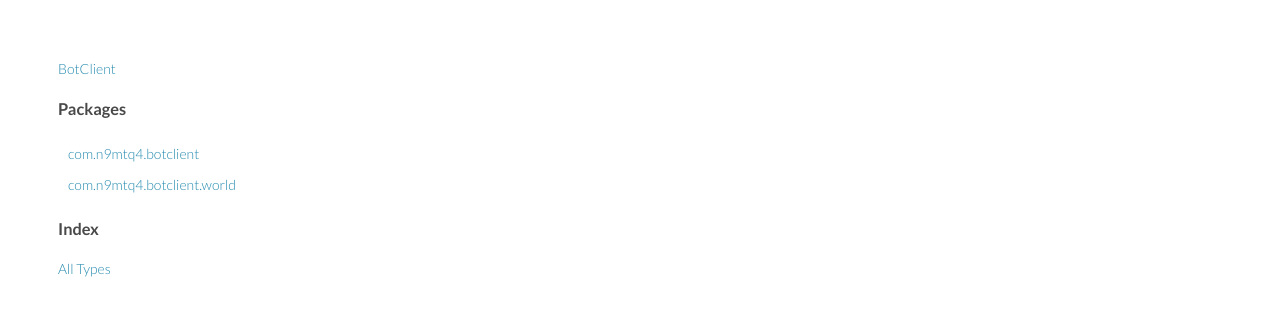
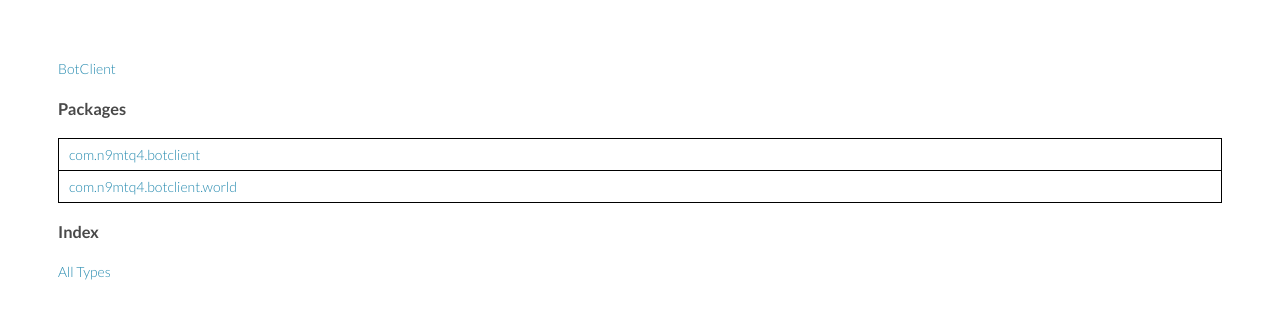
Before and after one commit to RMHSProgrammingClub/Bot-Client, a plain HTML site: page doc/-bot-client/index.html in a window 1280 px wide. Drawn offline with Linux system fonts and the light colour scheme.

Commit message:
table borders

```diff
--- a/doc/style.css
+++ b/doc/style.css
@@ -1,4 +1,8 @@
 @import url(https://fonts.googleapis.com/css?family=Lato:300italic,700italic,300,700);
+
+tr {
+    border: 1px solid black;
+}
 
 body, table {
     padding:50px;
```
